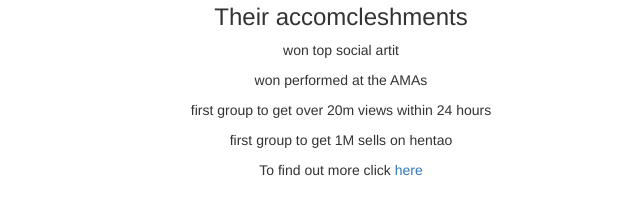
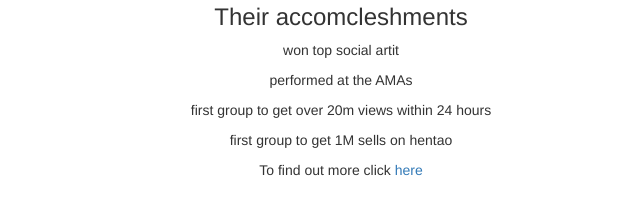
Before and after one commit to amnak1284/webproject, a plain HTML site: page tribute.html in a window 1280 px wide. Shown: the part 432-646 px from the top of the page, 319-959 px from the left. Drawn offline with nearby package versions, Linux system fonts and the light colour scheme.

Commit message:
Update tribute.html

```diff
--- a/tribute.html
+++ b/tribute.html
@@ -11,7 +11,7 @@
 <ul class="text-center" style="list-style-type:none" >
 <h3 >Their accomcleshments</h3>
 <li><p >won top social artit</p></li>
-<li><p >won performed at the AMAs</p></li>
+<li><p >performed at the AMAs</p></li>
 <li><p >first group to get over 20m views within 24 hours</p></li>
 <li><p >first group to get 1M sells on hentao</p></li>
 
```
